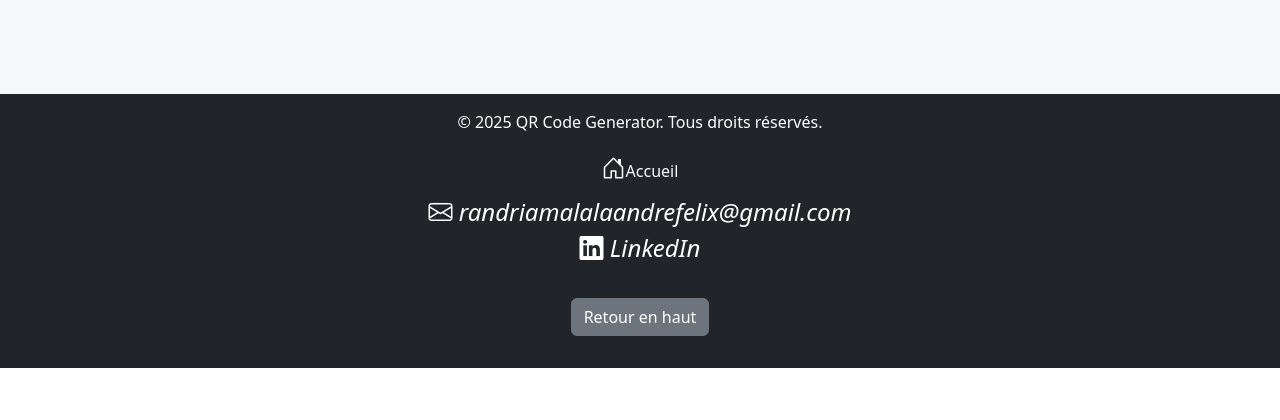
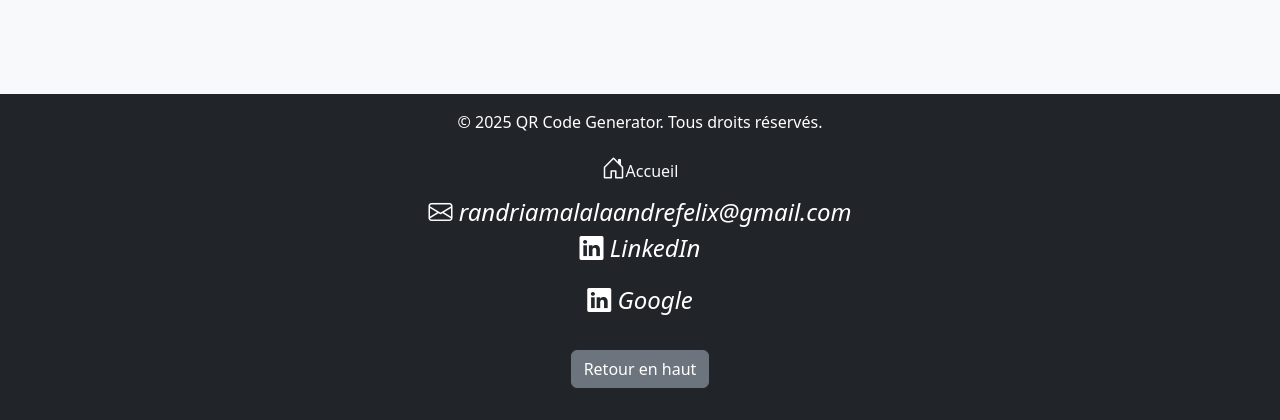
Before and after one commit to randriamalala5/qr-bar-encoding, a Flask app: page / in a window 1280 px wide. Shown: the part 1094-1514 px from the top of the page. Before the commit the page ends 1462 px from the top, so only its background shows below. Run offline with Flask 3, Linux system fonts and the light colour scheme.

Commit message:
Adding google in index file

```diff
--- a/templates/index.html
+++ b/templates/index.html
@@ -122,6 +122,9 @@
 		<p>
         <i class="bi bi-linkedin"> <a class = 'no_ul' href='/in'>LinkedIn</a></i>
 		</p>
+		<p>
+        <i class="bi bi-linkedin"> <a class = 'no_ul' href='/google'>Google</a></i>
+		</p>
     </div>
 
 	<p>
```
